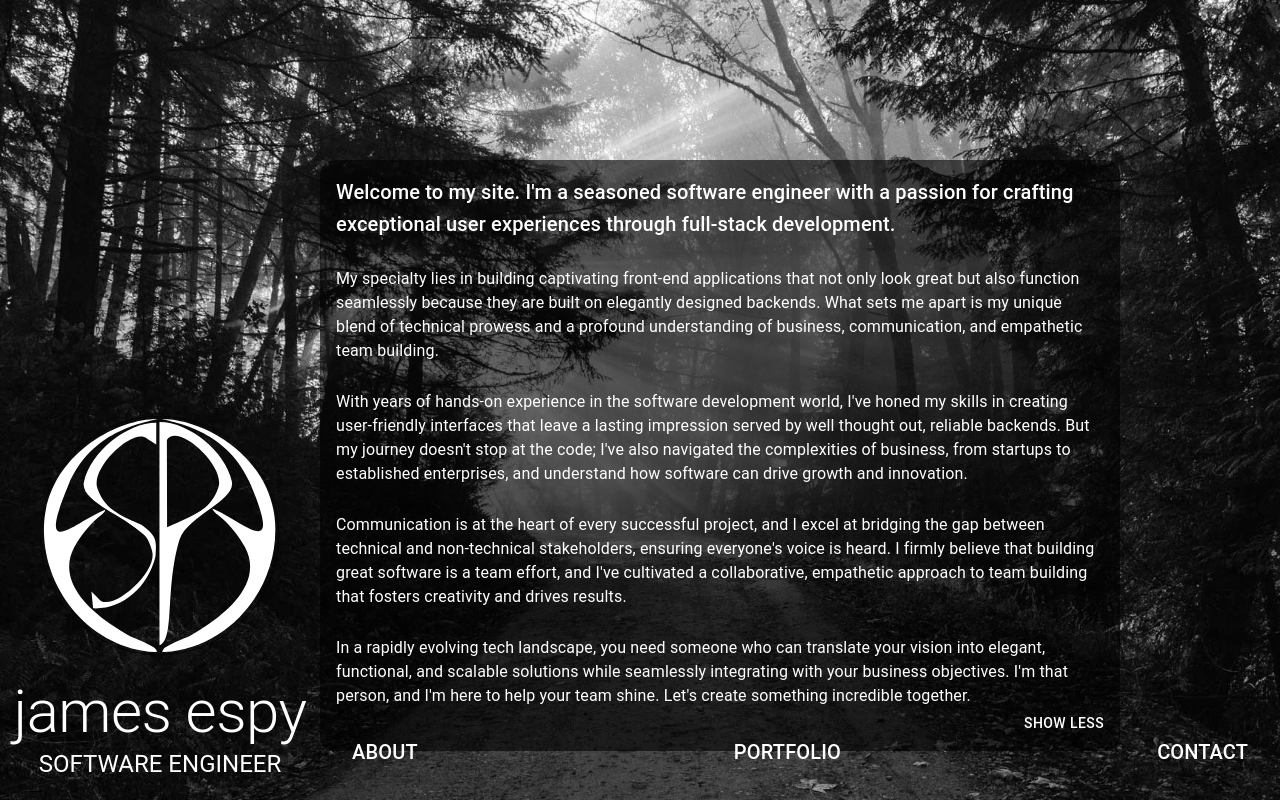
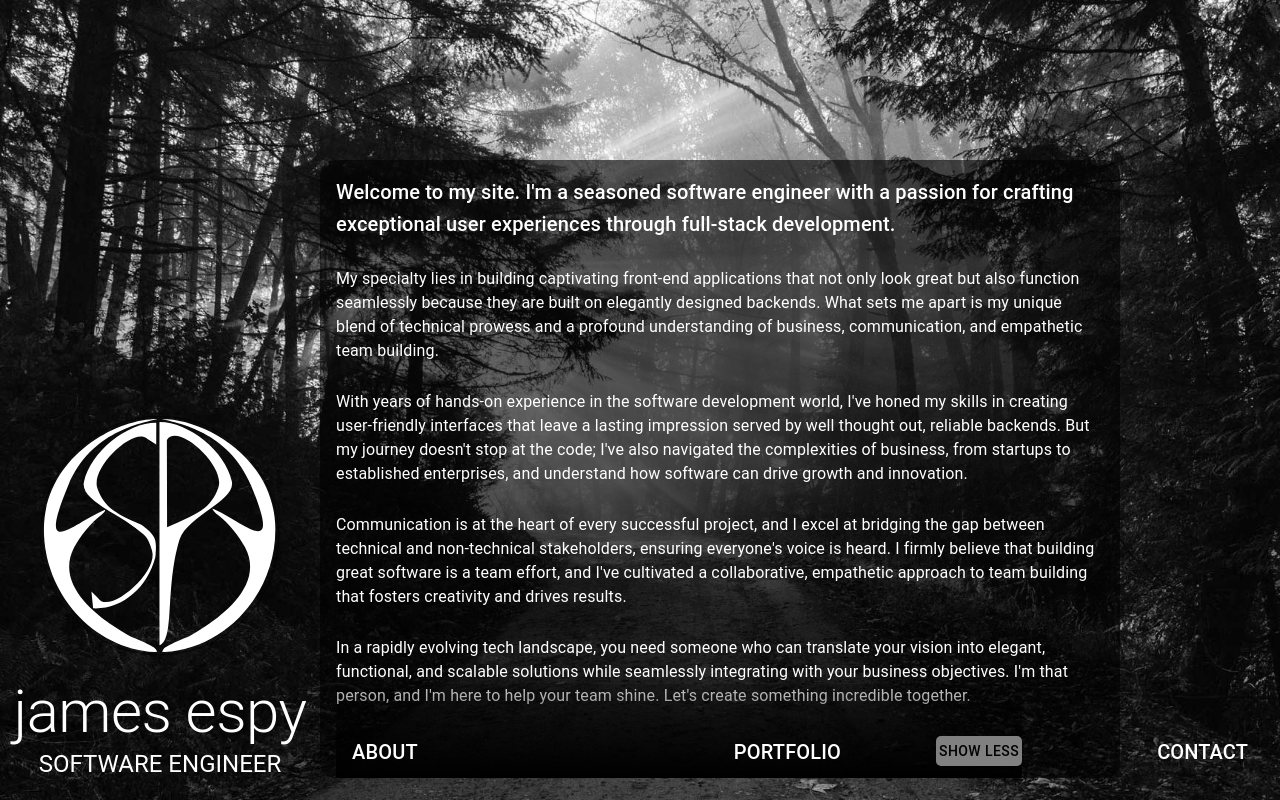
Before and after one commit to jespy2/ewd-site, a React (Create React App) app: page / in a window 1280 px wide. Built offline with nearby package versions, Linux system fonts and the light colour scheme.

Commit message:
updated styles for read more functionality

```diff
--- a/src/pages/about/About.module.scss
+++ b/src/pages/about/About.module.scss
@@ -1,4 +1,4 @@
-.homeContainer {
+.aboutContainer {
   text-align: center;
   background-image: url(../../images/backgrounds/bike.jpg);
   background-position: center;
@@ -21,11 +21,11 @@
     background-color: rgb(0,0,0,.6);
     color: white;
     padding: 1rem;
-    animation: fadeIn 5s;
-    -webkit-animation: fadeIn 5s;
-    -moz-animation: fadeIn 5s;
-    -o-animation: fadeIn 5s;
-    -ms-animation: fadeIn 5s;
+    animation: fadeIn 2s;
+    -webkit-animation: fadeIn 2s;
+    -moz-animation: fadeIn 2s;
+    -o-animation: fadeIn 2s;
+    -ms-animation: fadeIn 2s;
   }
 
   .aboutReadMoreContainer {
@@ -43,18 +43,29 @@
     background-color: rgb(0,0,0,.6);
     color: white;
     font-size: 1.5rem;
-    animation: fadeIn 5s;
-    -webkit-animation: fadeIn 5s;
-    -moz-animation: fadeIn 5s;
-    -o-animation: fadeIn 5s;
-    -ms-animation: fadeIn 5s;
+    animation: fadeIn 2s;
+    -webkit-animation: fadeIn 2s;
+    -moz-animation: fadeIn 2s;
+    -o-animation: fadeIn 2s;
+    -ms-animation: fadeIn 2s;
   }
 
+  .aboutReadMoreButtonContainer {
+    position: absolute;
+    bottom: 0;
+    height: 3rem;
+    width: 85%;
+    padding: 3px;
+    }
 
   .aboutReadMoreButton {
     position: absolute;
-    right: 1rem;
-    bottom: 1rem;
+    right: 0;
+    bottom: .75rem;
+    background-color: grey;
+    color: black;
+    padding: 3px;
+    border-radius: 5px;
     }
 
   @keyframes fadeIn {
@@ -84,7 +95,7 @@
 }
 
 @media screen and (max-width: 1200px) {
-  .homeContainer {
+  .aboutContainer {
     .aboutInfoContainer {
       top: 2rem;
       left: 5rem;
@@ -95,7 +106,7 @@
 }
 
 @media screen and (max-width: 800px) {
-  .homeContainer {
+  .aboutContainer {
     .aboutInfoContainer {
       top: 2rem;
       left: 1rem;
@@ -110,7 +121,7 @@
 }
 
 @media screen and (max-width: 700px) {
-  .homeContainer {
+  .aboutContainer {
     .aboutInfoContainer {
       width: 15rem;
     }
@@ -118,7 +129,7 @@
 }
 
 @media screen and (max-width: 600px) {
-  .homeContainer {
+  .aboutContainer {
     .aboutInfoContainer {
       top: 60%;
       left: 50%;
--- a/src/pages/about/About.tsx
+++ b/src/pages/about/About.tsx
@@ -14,7 +14,7 @@ export const About = () => {
 	const screenIsSmall = screenSize.isSmall;
 
 	return (
-		<div className={styles.homeContainer}>
+		<div className={styles.aboutContainer}>
 			<HobbiesAccordian setInfoHidden={setInfoHidden} />
 			{(!screenIsSmall || showMore) &&
 				<Box
@@ -39,9 +39,12 @@ export const About = () => {
 							the code!
 						</Typography>
 						<br />
+						<br />
+            <Box className={styles.aboutReadMoreButtonContainer} >
 							<Typography variant='button' className={styles.aboutReadMoreButton} onClick={() => setShowMore(!showMore)} >
 								show less
 							</Typography>
+						</Box>
 					</Box>
 				</Box>
 			}
@@ -59,9 +62,12 @@ export const About = () => {
 							engineer.
 						</Typography>
 						<br />
+						<br />
+            <Box className={styles.aboutReadMoreButtonContainer} >
 							<Typography variant='button' className={styles.aboutReadMoreButton} onClick={() => setShowMore(!showMore)} >
 								read more
 							</Typography>
+						</Box>
 					</Box>
 				</Box>
 			)}
--- a/src/pages/home/Home.module.scss
+++ b/src/pages/home/Home.module.scss
@@ -21,11 +21,11 @@
     background-color: rgb(0,0,0,.6);
     color: white;
     padding: 1rem;
-    animation: fadeIn 5s;
-    -webkit-animation: fadeIn 5s;
-    -moz-animation: fadeIn 5s;
-    -o-animation: fadeIn 5s;
-    -ms-animation: fadeIn 5s;
+    animation: fadeIn 2s;
+    -webkit-animation: fadeIn 2s;
+    -moz-animation: fadeIn 2s;
+    -o-animation: fadeIn 2s;
+    -ms-animation: fadeIn 2s;
   }
   .homeReadMoreContainer {
     position: absolute;
@@ -42,18 +42,29 @@
     background-color: rgb(0,0,0,.6);
     color: white;
     font-size: 1.5rem;
-    animation: fadeIn 5s;
-    -webkit-animation: fadeIn 5s;
-    -moz-animation: fadeIn 5s;
-    -o-animation: fadeIn 5s;
-    -ms-animation: fadeIn 5s;
+    animation: fadeIn 2s;
+    -webkit-animation: fadeIn 2s;
+    -moz-animation: fadeIn 2s;
+    -o-animation: fadeIn 2s;
+    -ms-animation: fadeIn 2s;
   }
 
+  .homeReadMoreButtonContainer {
+    position: absolute;
+    bottom: 0;
+    height: 5.5rem;
+    width: 85%;
+    padding: 3px;
+    }
 
   .homeReadMoreButton {
     position: absolute;
-    right: 1rem;
-    bottom: 1rem;
+    right: 0;
+    bottom: .75rem;
+    background-color: grey;
+    color: black;
+    padding: 3px;
+    border-radius: 5px;
     }
 
     @keyframes fadeIn {
--- a/src/pages/home/Home.tsx
+++ b/src/pages/home/Home.tsx
@@ -11,6 +11,10 @@ export const Home = () => {
 
 	const screenSize = useScreenSize();
   const screenIsSmall = screenSize.isSmall;
+
+  const buttonBackgroundStyles = {
+    backgroundImage: 'linear-gradient(to top, rgba(0, 0, 0, 1), rgba(0, 0, 0, .2))'
+  };
 
   return (
     <div className={styles.homeContainer} >
@@ -37,9 +41,12 @@ export const Home = () => {
               In a rapidly evolving tech landscape, you need someone who can translate your vision into elegant, functional, and scalable solutions while seamlessly integrating with your business objectives. I'm that person, and I'm here to help your team shine. Let's create something incredible together.
             </Typography>
             <br/>
-            <Typography variant='button' className={styles.homeReadMoreButton} onClick={() => setShowMore(!showMore) } >
+            <br />
+            <Box className={styles.homeReadMoreButtonContainer} sx={buttonBackgroundStyles}>
+              <Typography variant='button' className={styles.homeReadMoreButton}  onClick={() => setShowMore(!showMore) } >
                 show less
               </Typography>
+            </Box>
           </Box>
         </Box>
       }
@@ -51,9 +58,12 @@ export const Home = () => {
               Welcome to my site.  I'm a seasoned software engineer with a passion for crafting exceptional user experiences through full-stack development.
             </Typography>
             <br/>
-            <Typography variant='button' className={styles.homeReadMoreButton} onClick={() => setShowMore(!showMore) } >
+            <br />
+            <Box className={styles.homeReadMoreButtonContainer}>
+              <Typography variant='button' className={styles.homeReadMoreButton}  onClick={() => setShowMore(!showMore) } >
                 read more
               </Typography>
+            </Box>
           </Box>
         </Box>
       }
```
Lines whose indentation alone changed are shown as unchanged.
